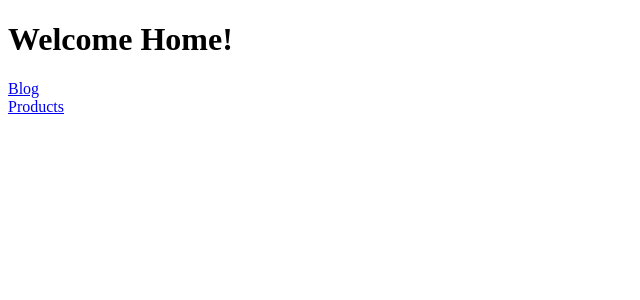
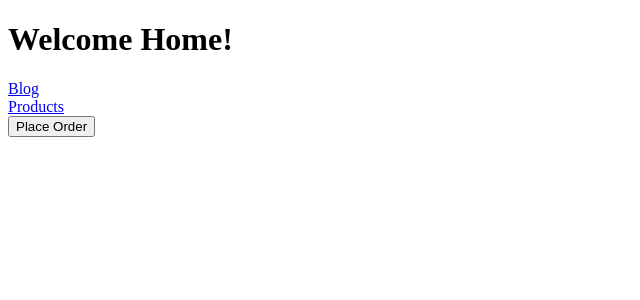
Before and after one commit to rghvdberg/sveltekit-tutorial-for-beginners, a SvelteKit app in the folder sk-routing/: page / in a window 1280 px wide. Shown: the top 300 px of the page, without its empty margins (0-640 px from the left). Built offline with nearby package versions, Linux system fonts and the light colour scheme.

Commit message:
11 - Navigating Programmatically

```diff
--- a/sk-routing/src/routes/+page.svelte
+++ b/sk-routing/src/routes/+page.svelte
@@ -1,3 +1,19 @@
+<script>
+  import { goto, beforeNavigate, afterNavigate } from "$app/navigation";
+  const handleClick = () => {
+    console.log("Placing your order");
+    goto("/products", { replaceState: true });
+  };
+
+  beforeNavigate((navigation) => {
+    console.log({ before: navigation });
+  });
+  afterNavigate((navigation) => {
+    console.log({ after: navigation });
+  });
+</script>
+
 <h1>Welcome Home!</h1>
 <a href="/blog">Blog</a><br />
-<a href="/products">Products</a>
+<a href="/products">Products</a><br />
+<button on:click={handleClick}>Place Order</button>
```
Also changed, not shown: 1 other file (tests, documents, lock files or other folders).
